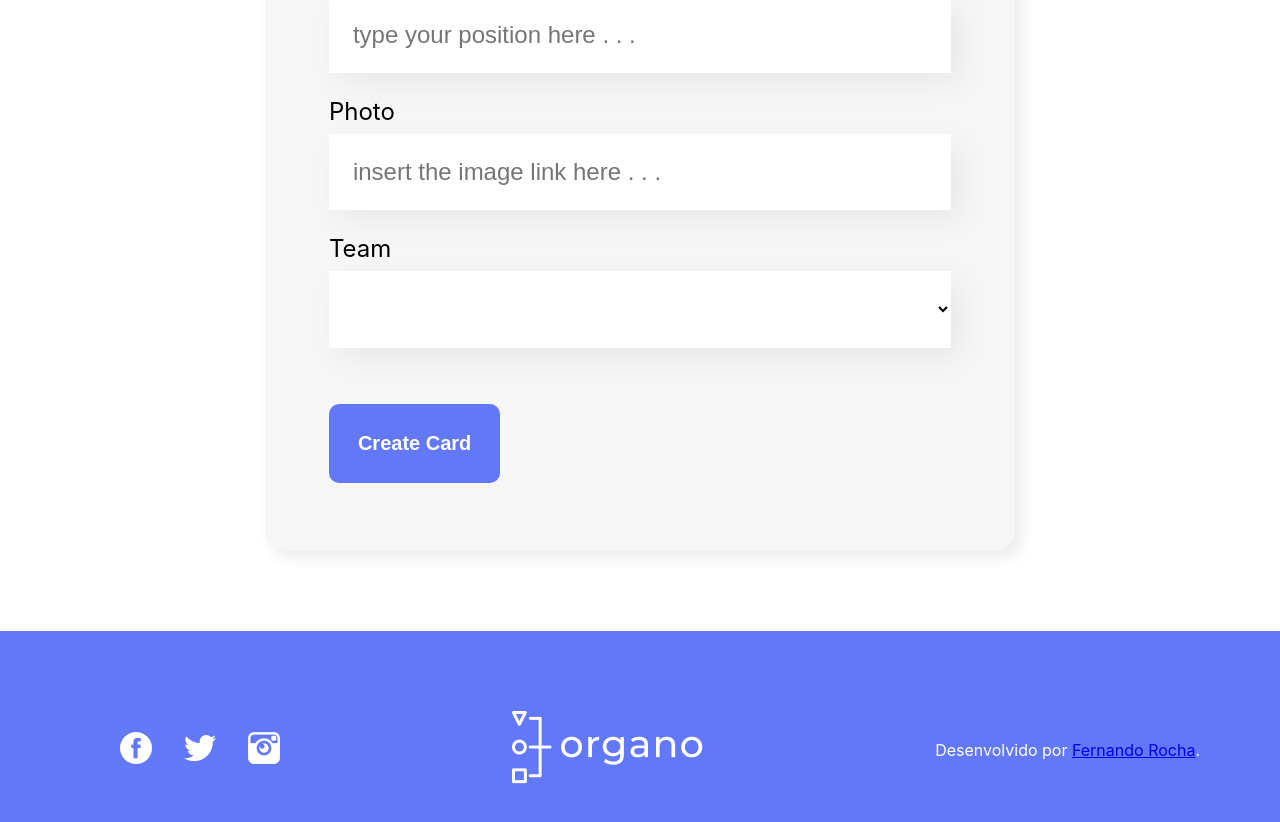
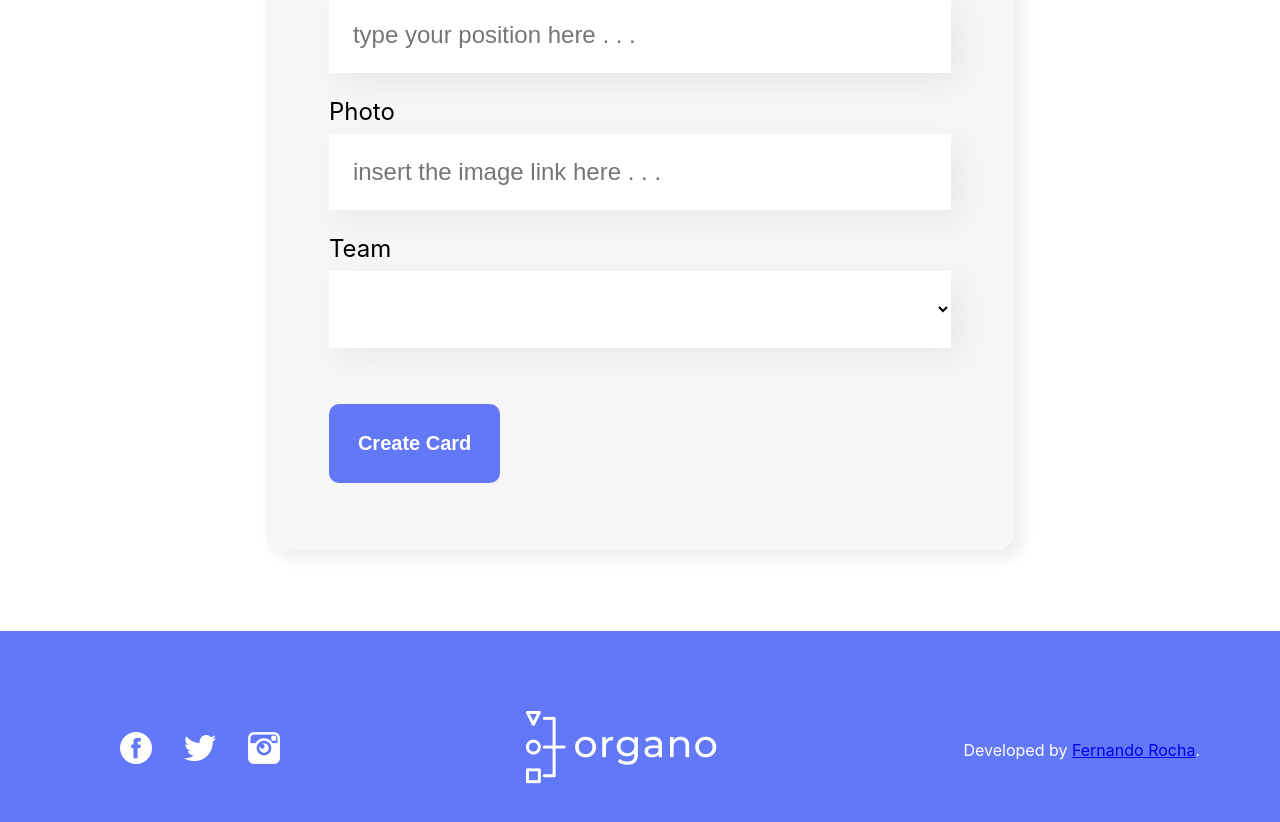
Before and after one commit to fernandorff/Alura-Projeto-ReactJS-1, a React (Create React App) app: page / in a window 1280 px wide. Shown: the part 864-1686 px from the top of the page. Built offline with nearby package versions, Linux system fonts and the light colour scheme.

Commit message:
Update Footer.js

```diff
--- a/src/components/Footer/Footer.js
+++ b/src/components/Footer/Footer.js
@@ -26,7 +26,7 @@ const Footer = () => {
         <img src="/images/logo.png" alt="" />
       </section>
       <section>
-        <p>Desenvolvido por <a href="https://www.linkedin.com/in/fernandorff/">Fernando Rocha</a>.</p>
+        <p>Developed by <a href="https://www.linkedin.com/in/fernandorff/">Fernando Rocha</a>.</p>
       </section>
     </footer>
   );
```
